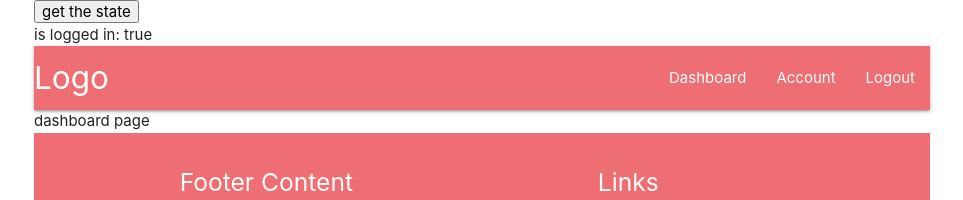
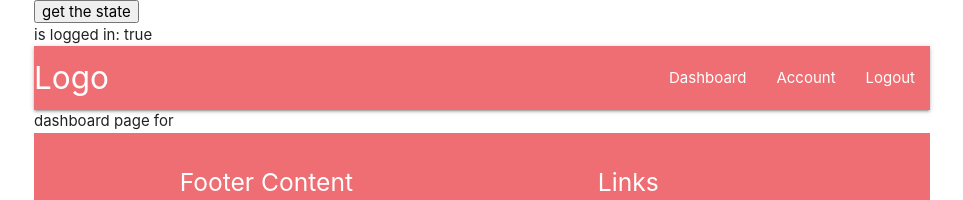
Before and after one commit to jasonschmitt/personal-budget-final-ui-2, a React (Create React App) app: page /dashboard in a window 1280 px wide. Shown: the top 200 px of the page, without its empty margins (158-1121 px from the left). Built offline with nearby package versions, Linux system fonts and the light colour scheme; no server answers; sample sign-in values are in the browser's storage.

Commit message:
making dashboard a private route and redirecting to login

```diff
--- a/src/App.js
+++ b/src/App.js
@@ -89,9 +89,14 @@ class App extends React.Component {
           <Route exact path="/testtwo">
             <TestTwo />
           </Route>
-          <Route exact path="/dashboard">
-            <Dashboard />
-          </Route>
+          <ProtectedRoute
+            exact={true}
+            path="/dashboard"
+            redirectLink="/login"
+            isLoggedIn={this.state.isLoggedIn}
+            globalState={this.state}
+            component={Dashboard}
+          />
           <Route exact path="/signup">
             <Signup />
           </Route>
--- a/src/pages/dashboard.js
+++ b/src/pages/dashboard.js
@@ -1,9 +1,12 @@
-import React from "react";
+import React from 'react'
 
 class Dashboard extends React.Component {
   render() {
-    return <div>dashboard page</div>;
+    // console.log(this.props)
+    const { globalState } = this.props.data
+    const user = globalState.user
+    return <div>dashboard page for {user.firstName}</div>
   }
 }
 
-export default Dashboard;
+export default Dashboard
--- a/src/pages/home.js
+++ b/src/pages/home.js
@@ -1,11 +1,11 @@
-import React from "react";
+import React from 'react'
 
 class Home extends React.Component {
   render() {
-    const { globalState } = this.props;
-    const isLoggedIn = this.props.isLoggedIn;
-    console.log(globalState.user);
-    const user = globalState.user;
+    const { globalState } = this.props
+    const isLoggedIn = this.props.isLoggedIn
+    // console.log(globalState.user);
+    const user = globalState.user
     return (
       <div>
         {isLoggedIn ? (
@@ -14,8 +14,8 @@ class Home extends React.Component {
           <div>user is NOT logged in</div>
         )}
       </div>
-    );
+    )
   }
 }
 
-export default Home;
+export default Home
```
Also changed, not shown: 1 other file (tests, documents, lock files or other folders).
